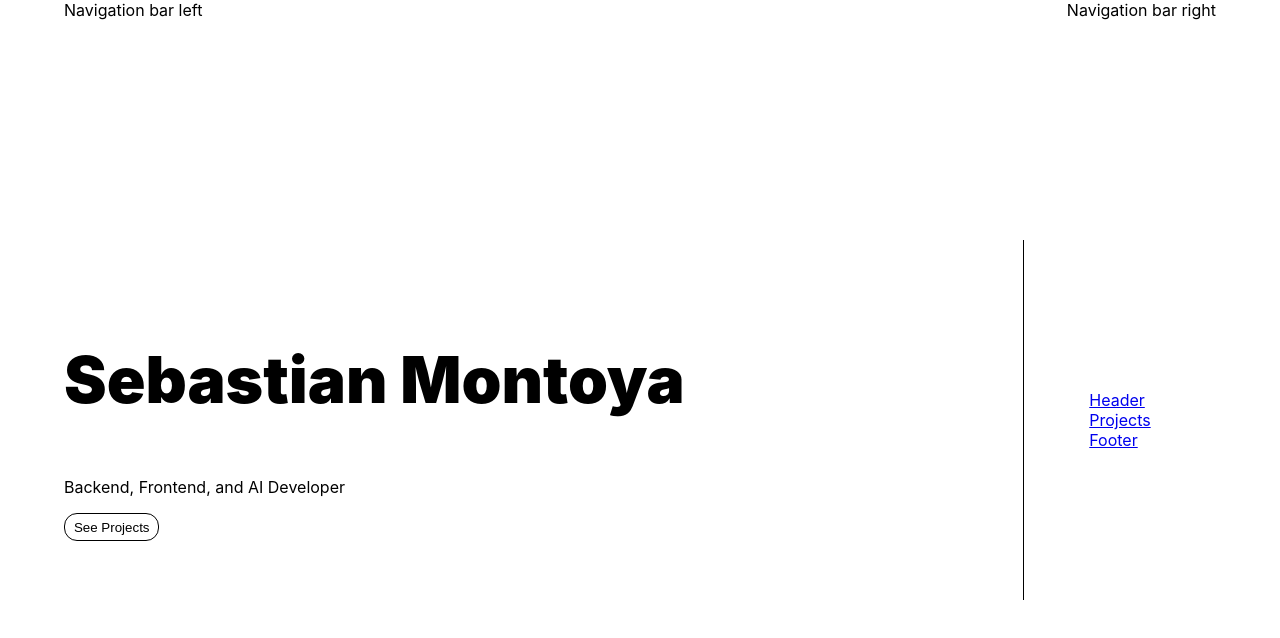
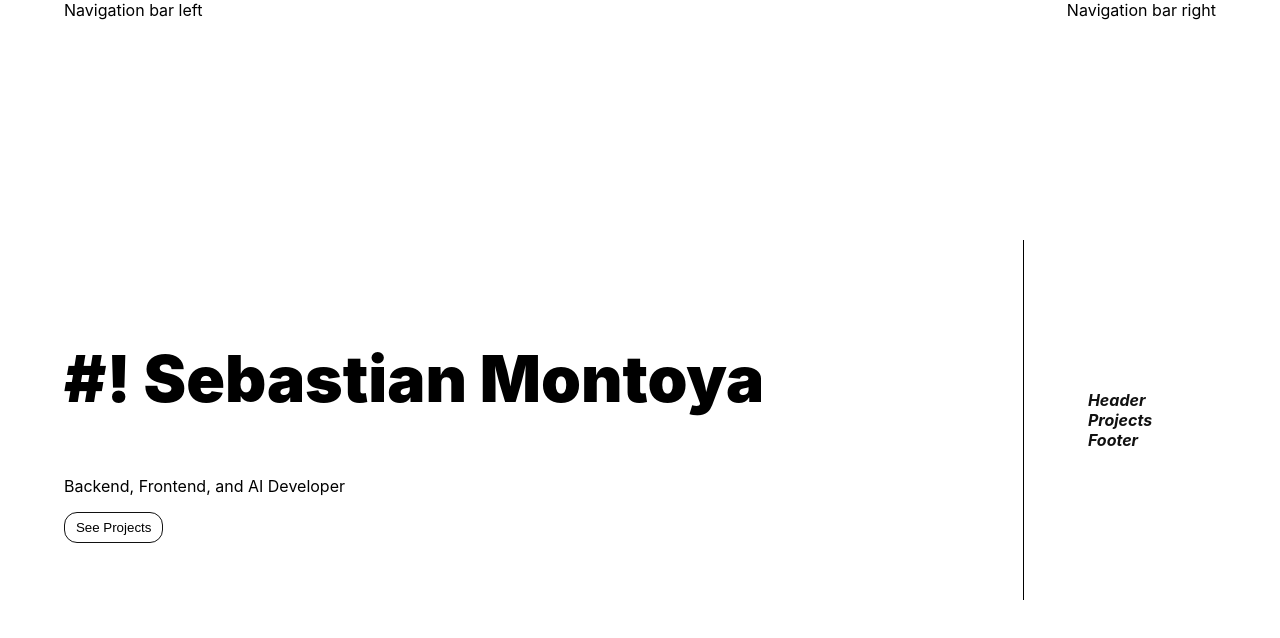
Before and after one commit to SebastianMontoya685/my-portfolio, a React (Create React App) app in the folder my-react-app/: page / in a window 1280 px wide. Shown: the top 638 px of the page. Built offline with nearby package versions, Linux system fonts and the light colour scheme.

Commit message:
refined the stylistic properties of the link tags in the right hand side section of the header section

```diff
--- a/my-react-app/src/components/Home/Header.css
+++ b/my-react-app/src/components/Home/Header.css
@@ -59,9 +59,30 @@
 }
 
 .header-button {
-    background-color: transparent;
-    border: 1.5px solid black;
+    background-color: #fff;
+    border: 1.5px solid #111;
     border-radius: 13px;
-    padding: 0.7vh 0.7vw;
+    padding: 0.85vh 0.85vw;
     font: roboto sans-serif monospace;
+    transition: all 0.3s ease;
+    cursor : pointer;
 }
+
+.header-button:hover {
+    background: #f9f9f9;
+    border-color: #bbb;
+    transform: translateY(-2px) scale(1.02);
+    box-shadow: 1px 1px 2px 2.5px rgba(0, 0, 0, 0.1);
+}
+
+.header-right-container a {
+    text-decoration: none;
+    font: roboto sans-serif monospace;
+    font-weight: 700;
+    color: #111;
+    transition: all 0.3s ease;
+}
+
+.header-right-container a:hover {
+    color: #bbb;
+}
--- a/my-react-app/src/components/Home/Header.tsx
+++ b/my-react-app/src/components/Home/Header.tsx
@@ -7,16 +7,16 @@ export default function Header() {
             <div className='header'>
                 {/* <div className='header-left-container'> */}
                 <div className='header-left'>
-                    <h1 className='header-title'>Sebastian Montoya</h1>
+                    <h1 className='header-title'>#! Sebastian Montoya</h1>
                     <p>Backend, Frontend, and AI Developer</p>
                     <button className='header-button'>See Projects</button>
                 </div>
                 {/* </div> */}
                 <div className='header-right-container'>
                     <div className='header-right'>
-                        <a href='#header'>Header</a>
-                        <a href='#projects'>Projects</a>
-                        <a href='#footer'>Footer</a>
+                        <a href='#header'><em>Header</em></a>
+                        <a href='#projects'><em>Projects</em></a>
+                        <a href='#footer'><em>Footer</em></a>
                     </div>
                 </div>
             </div>
```
